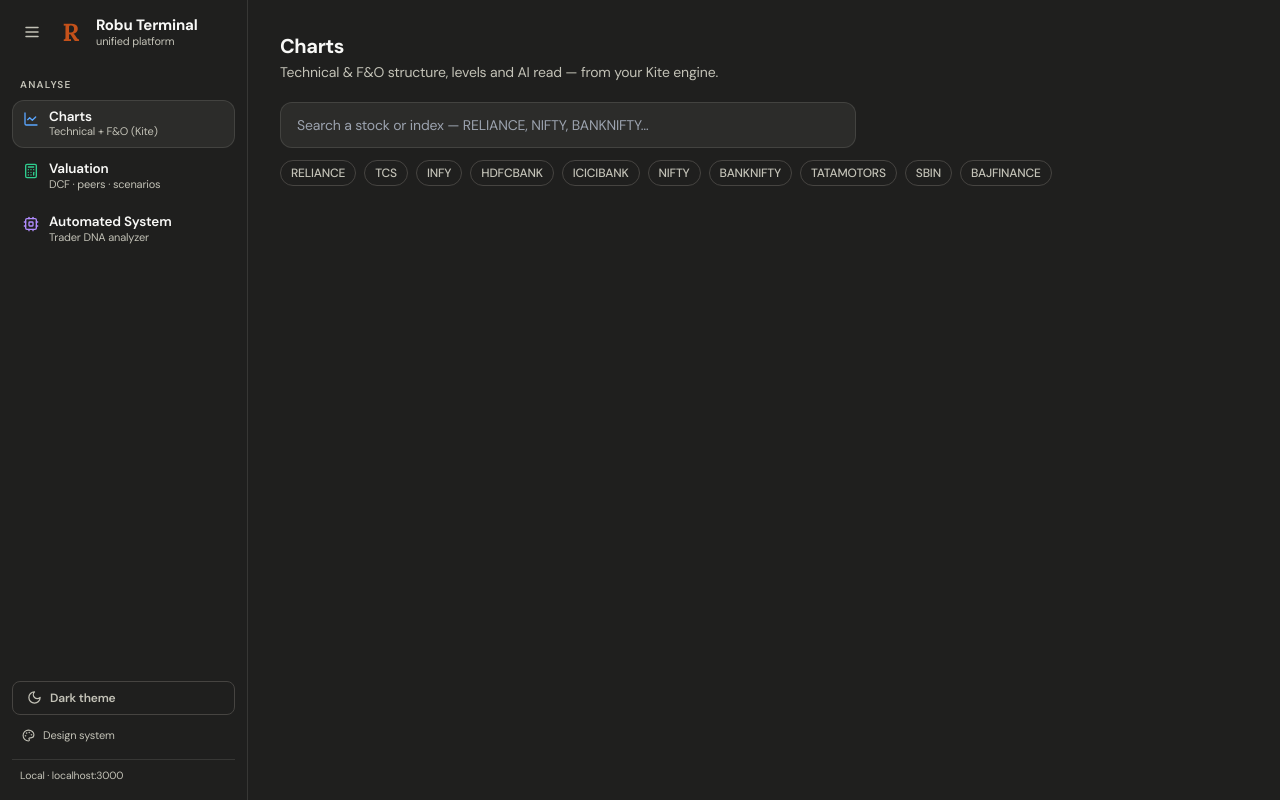
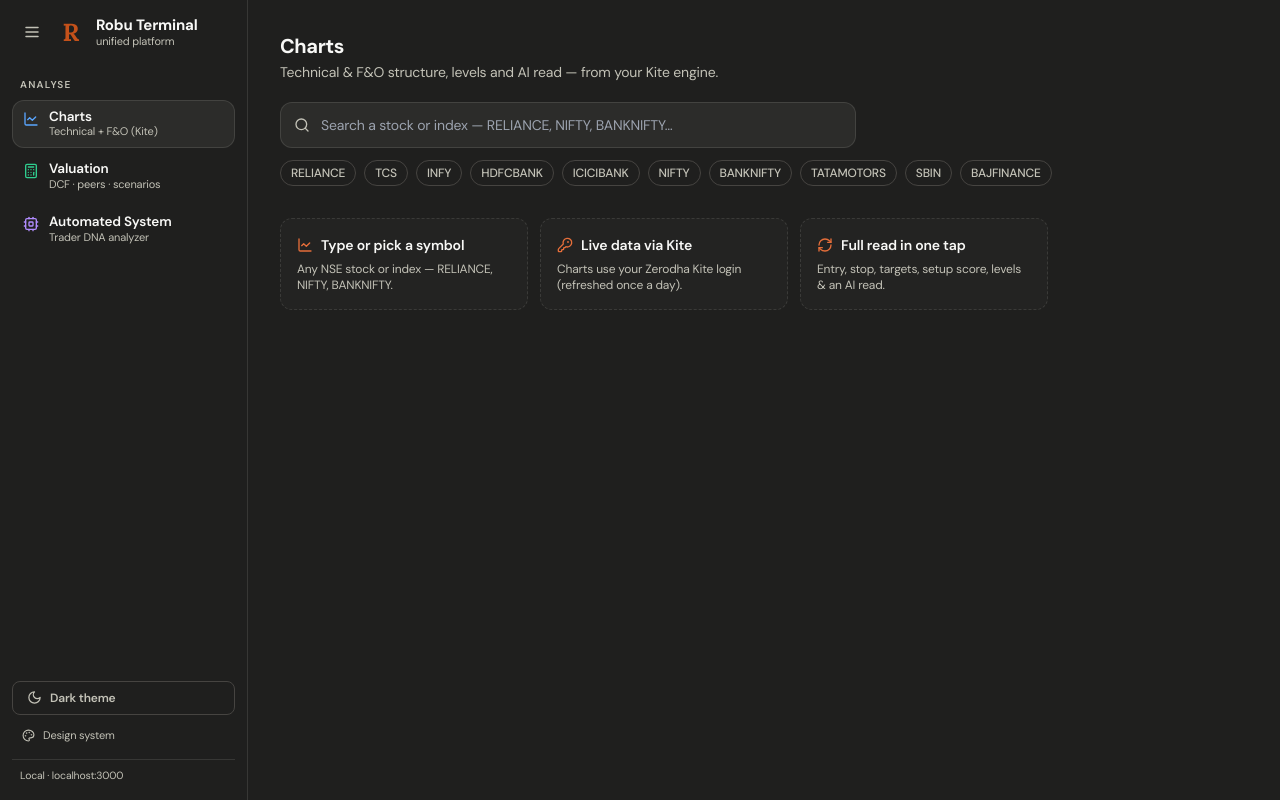
Before and after one commit to rohitbhutra26-bit/Robu-Terminal-Platform, a Next.js app: page /charts in a window 1280 px wide. Built offline with nearby package versions, Linux system fonts and the light colour scheme.

Commit message:
Charts: guided 'Connect to Kite' login card + friendlier empty state; data-server loads local .env for Screener creds

```diff
--- a/src/app/charts/page.tsx
+++ b/src/app/charts/page.tsx
@@ -1,6 +1,7 @@
 "use client";
 
 import { useEffect, useRef, useState } from "react";
+import { KeyRound, RefreshCw, LineChart, Search } from "lucide-react";
 
 const QUICK = ["RELIANCE", "TCS", "INFY", "HDFCBANK", "ICICIBANK", "NIFTY", "BANKNIFTY", "TATAMOTORS", "SBIN", "BAJFINANCE"];
 
@@ -20,12 +21,18 @@
   return "border-border text-muted";
 }
 
+// Detect a "needs Kite login" error vs a genuine not-found / other error.
+function isLoginError(msg: string) {
+  return /kite|token|log ?in|session|expired|unauthor/i.test(msg || "");
+}
+
 export default function ChartsPage() {
   const [q, setQ] = useState("");
   const [suggestions, setSuggestions] = useState<any[]>([]);
   const [data, setData] = useState<Analysis | null>(null);
   const [loading, setLoading] = useState(false);
   const [engineDown, setEngineDown] = useState(false);
+  const [needLogin, setNeedLogin] = useState<string | null>(null);
   const [notFound, setNotFound] = useState<string | null>(null);
   const tRef = useRef<any>(null);
 
@@ -45,19 +52,25 @@
 
   async function analyze(symbol: string) {
     if (!symbol) return;
-    setLoading(true); setEngineDown(false); setNotFound(null); setSuggestions([]); setQ(symbol);
+    setLoading(true); setEngineDown(false); setNeedLogin(null); setNotFound(null); setSuggestions([]); setQ(symbol);
     try {
       const r = await fetch(`/api/charts/analyze?symbol=${encodeURIComponent(symbol)}`);
       if (r.status === 503) { setEngineDown(true); setData(null); return; }
       const j = await r.json();
-      if (j.error) { setNotFound(j.error); setData(null); }
-      else setData(j);
+      if (j.error) {
+        if (isLoginError(j.error)) { setNeedLogin(symbol); setData(null); }
+        else { setNotFound(j.error); setData(null); }
+      } else {
+        setData(j);
+      }
     } catch {
       setEngineDown(true); setData(null);
     } finally {
       setLoading(false);
     }
   }
+
+  const idle = !loading && !engineDown && !needLogin && !notFound && !data;
 
   return (
     <div className="h-full overflow-y-auto px-8 py-8">
@@ -66,12 +79,13 @@
 
       {/* Search */}
       <div className="relative mt-5 max-w-xl">
+        <Search size={16} className="pointer-events-none absolute left-3.5 top-1/2 -translate-y-1/2 text-muted" />
         <input
           value={q}
           onChange={(e) => setQ(e.target.value.toUpperCase())}
           onKeyDown={(e) => { if (e.key === "Enter") analyze(q.trim()); }}
           placeholder="Search a stock or index — RELIANCE, NIFTY, BANKNIFTY…"
-          className="w-full rounded-xl border border-border bg-card px-4 py-3 text-sm outline-none focus:border-accent"
+          className="w-full rounded-xl border border-border bg-card pl-10 pr-4 py-3 text-sm outline-none focus:border-accent"
         />
         {suggestions.length > 0 && (
           <div className="absolute z-10 mt-1 w-full overflow-hidden rounded-xl border border-border bg-card shadow-pop">
@@ -97,7 +111,21 @@
       </div>
 
       {/* States */}
-      {loading && <p className="mt-8 text-muted">Analysing {q}…</p>}
+      {loading && (
+        <div className="ds-card mt-8 flex max-w-xl items-center gap-3 p-5">
+          <RefreshCw size={16} className="animate-spin text-accent" />
+          <span className="text-sm text-muted">Analysing <b className="text-primary">{q}</b> — reading structure, levels &amp; F&amp;O…</span>
+        </div>
+      )}
+
+      {/* Friendly empty state (so the landing isn't bare) */}
+      {idle && (
+        <div className="mt-8 grid max-w-3xl gap-3 sm:grid-cols-3">
+          <EmptyHint icon={<LineChart size={16} />} title="Type or pick a symbol" body="Any NSE stock or index — RELIANCE, NIFTY, BANKNIFTY." />
+          <EmptyHint icon={<KeyRound size={16} />} title="Live data via Kite" body="Charts use your Zerodha Kite login (refreshed once a day)." />
+          <EmptyHint icon={<RefreshCw size={16} />} title="Full read in one tap" body="Entry, stop, targets, setup score, levels & an AI read." />
+        </div>
+      )}
 
       {engineDown && !loading && (
         <div className="ds-card mt-8 max-w-xl p-5">
@@ -110,6 +138,35 @@
         </div>
       )}
 
+      {/* Dedicated "needs Kite login" state — designed, with retry */}
+      {needLogin && !loading && (
+        <div className="ds-card mt-8 max-w-xl p-6">
+          <div className="flex items-center gap-3">
+            <span className="grid h-10 w-10 shrink-0 place-items-center rounded-xl bg-accent/10 text-accent">
+              <KeyRound size={18} />
+            </span>
+            <div>
+              <div className="text-base font-semibold">Connect to Kite to load {needLogin}</div>
+              <div className="text-xs text-muted">Charts need a live Zerodha session</div>
+            </div>
+          </div>
+          <p className="mt-4 text-sm text-muted">
+            Zerodha expires the Kite login every morning for security, so charts need a quick daily sign-in (about 20 seconds).
+          </p>
+          <ol className="mt-3 list-decimal space-y-1.5 pl-5 text-sm text-muted">
+            <li>Double-click <code className="rounded bg-terminal/60 px-1.5 py-0.5 text-primary">Get Kite Token</code> in your Robu Terminal folder.</li>
+            <li>Log in with your Zerodha ID + PIN.</li>
+            <li>Come back here and hit <span className="text-primary">Retry</span>.</li>
+          </ol>
+          <button
+            onClick={() => analyze(needLogin)}
+            className="ds-btn-primary mt-5 inline-flex items-center gap-2"
+          >
+            <RefreshCw size={15} /> Retry {needLogin}
+          </button>
+        </div>
+      )}
+
       {notFound && !loading && (
         <div className="ds-card mt-8 max-w-xl p-5 text-sm text-muted">
           Couldn’t analyse <b className="text-primary">{q}</b>: {notFound}
@@ -117,6 +174,15 @@
       )}
 
       {data && !loading && <Result d={data} />}
+    </div>
+  );
+}
+
+function EmptyHint({ icon, title, body }: { icon: React.ReactNode; title: string; body: string }) {
+  return (
+    <div className="rounded-xl border border-dashed border-border bg-card/40 p-4">
+      <div className="flex items-center gap-2 text-accent">{icon}<span className="text-sm font-semibold text-primary">{title}</span></div>
+      <p className="mt-1.5 text-xs text-muted">{body}</p>
     </div>
   );
 }
```
Also changed, not shown: 2 other files (tests, documents, lock files or other folders).
